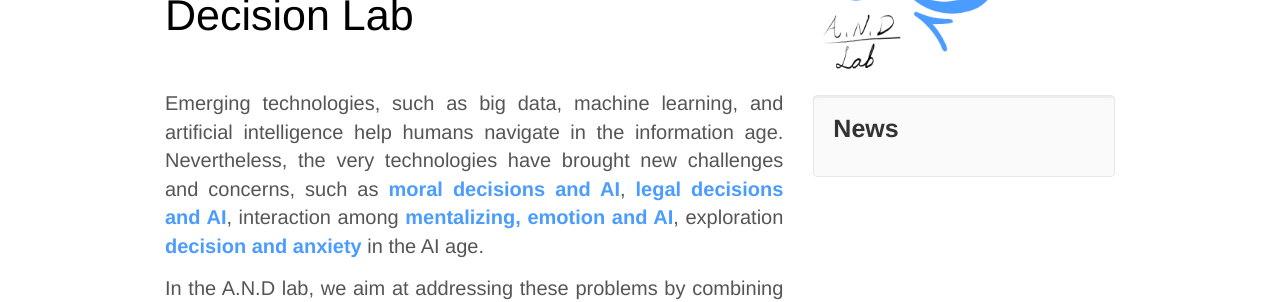
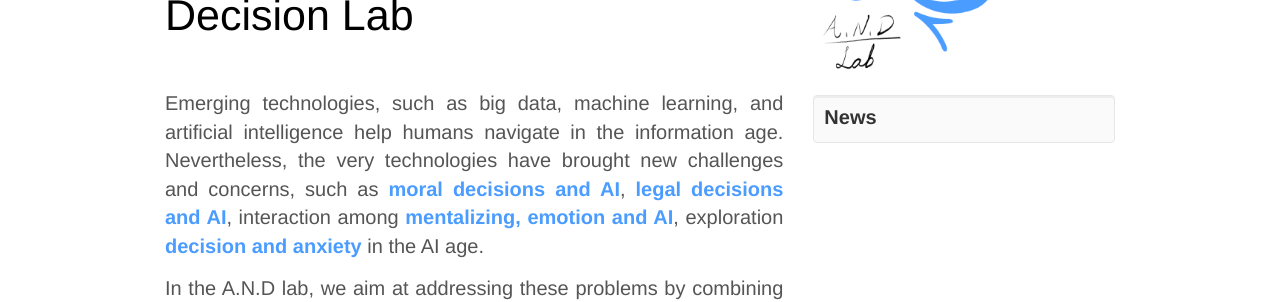
Before and after one commit to andlab-um/lab-website, a Jekyll site: the page built from _pages/home.html, in a window 1280 px wide. Shown: the part 191-493 px from the top of the page. Built offline with Jekyll 4.4.1, drawn with Linux system fonts in a browser that asks for light colours; nearby versions of some CDN libraries; comment, search, counter and statistics services are not loaded.

```diff
--- a/_includes/news_side.html
+++ b/_includes/news_side.html
@@ -1,5 +1,5 @@
 <div class="well">
-    <h4><strong>News</strong></h4>
+    <h5><strong>News</strong></h4>
 
     <!-- {% for article in site.data.news limit:6 %}
         <strong>{{ article.date }}</strong>
--- a/_sass/_customize_style.scss
+++ b/_sass/_customize_style.scss
@@ -81,7 +81,8 @@ h2 {
 }
 
 .well {
-    h4 {
+    padding: 10px 10px 0;
+    h5 {
         margin-top: 0;
     }
 }
```
